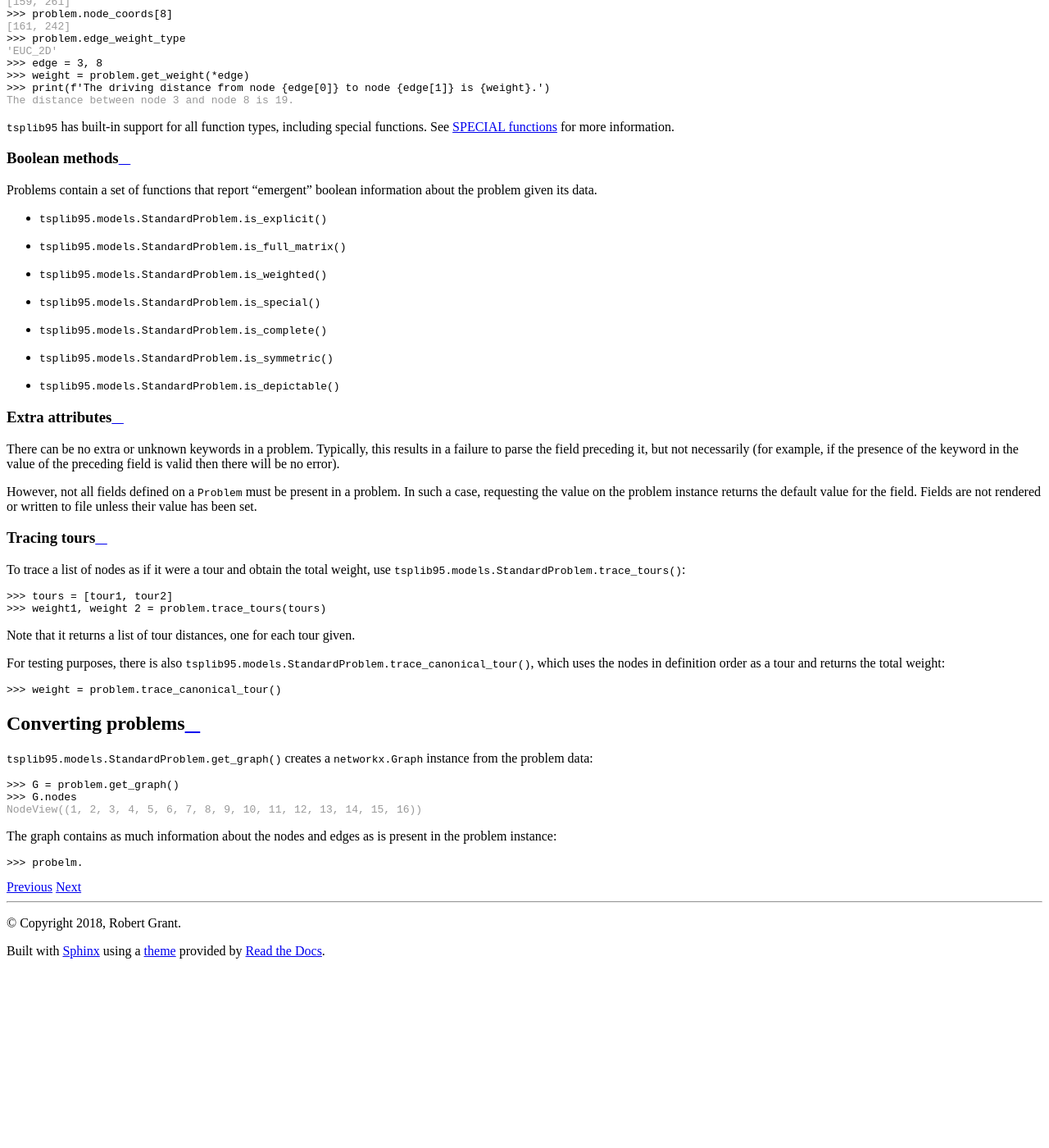
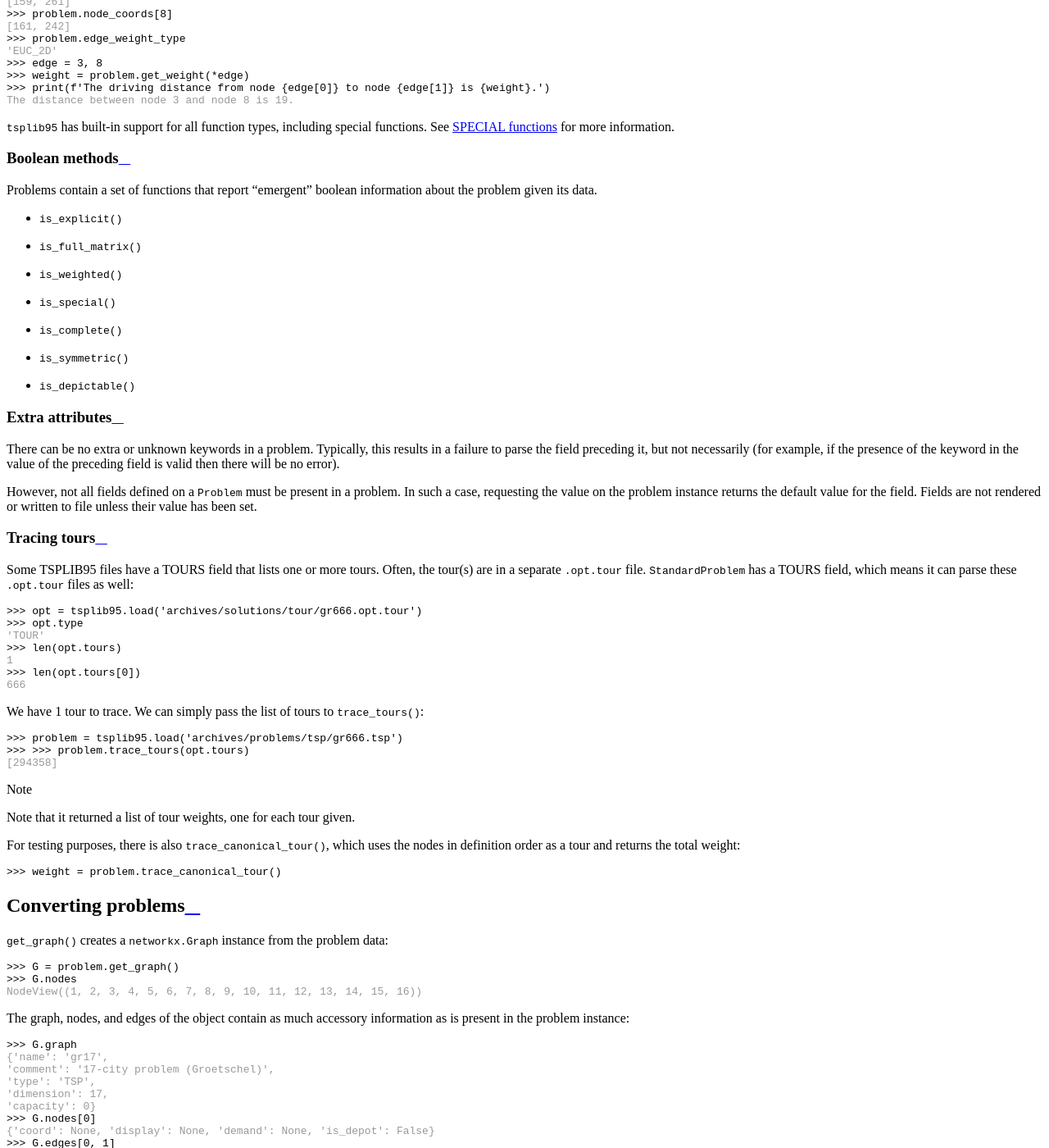
Before and after one commit to rhgrant10/tsplib95, a Sphinx documentation site: the page built from docs/pages/usage.rst, in a window 1280 px wide and 1400 px high, scrolled down 5380 px. Shown: the whole window at 82% size. Built offline with Sphinx 7.4.7 and the Read the Docs theme 2.0.0, drawn with Linux system fonts in a browser that asks for light colours; before the commit the page ends 6557 px from its top, so only the background shows below that; some of the changed text lies outside the part shown.

Commit message:
Small doc progress

```diff
--- a/docs/pages/usage.rst
+++ b/docs/pages/usage.rst
@@ -385,13 +385,13 @@ Boolean methods
 Problems contain a set of functions that report "emergent" boolean information
 about the problem given its data.
 
-* :func:`tsplib95.models.StandardProblem.is_explicit`
-* :func:`tsplib95.models.StandardProblem.is_full_matrix`
-* :func:`tsplib95.models.StandardProblem.is_weighted`
-* :func:`tsplib95.models.StandardProblem.is_special`
-* :func:`tsplib95.models.StandardProblem.is_complete`
-* :func:`tsplib95.models.StandardProblem.is_symmetric`
-* :func:`tsplib95.models.StandardProblem.is_depictable`
+* :func:`~tsplib95.models.StandardProblem.is_explicit`
+* :func:`~tsplib95.models.StandardProblem.is_full_matrix`
+* :func:`~tsplib95.models.StandardProblem.is_weighted`
+* :func:`~tsplib95.models.StandardProblem.is_special`
+* :func:`~tsplib95.models.StandardProblem.is_complete`
+* :func:`~tsplib95.models.StandardProblem.is_symmetric`
+* :func:`~tsplib95.models.StandardProblem.is_depictable`
 
 
 Extra attributes
@@ -410,16 +410,32 @@ has been set.
 Tracing tours
 -------------
 
-To trace a list of nodes as if it were a tour and obtain the total weight, use
-:func:`tsplib95.models.StandardProblem.trace_tours`::
+Some TSPLIB95 files have a TOURS field that lists one or more tours. Often, the
+tour(s) are in a separate ``.opt.tour`` file.
+:class:`~tsplib95.models.StandardProblem` has a TOURS field, which means it can
+parse these ``.opt.tour`` files as well::
 
-    >>> tours = [tour1, tour2]
-    >>> weight1, weight 2 = problem.trace_tours(tours)
+    >>> opt = tsplib95.load('archives/solutions/tour/gr666.opt.tour')
+    >>> opt.type
+    'TOUR'
+    >>> len(opt.tours)
+    1
+    >>> len(opt.tours[0])
+    666
 
-Note that it returns a list of tour distances, one for each tour given.
+We have 1 tour to trace. We can simply pass the list of tours to
+:func:`~tsplib95.models.StandardProblem.trace_tours`::
+
+    >>> problem = tsplib95.load('archives/problems/tsp/gr666.tsp')
+    >>> >>> problem.trace_tours(opt.tours)
+    [294358]
+
+.. note::
+
+    Note that it returned a list of tour weights, one for each tour given.
 
 For testing purposes, there is also
-:func:`tsplib95.models.StandardProblem.trace_canonical_tour`, which uses the
+:func:`~tsplib95.models.StandardProblem.trace_canonical_tour`, which uses the
 nodes in definition order as a tour and returns the total weight::
 
     >>> weight = problem.trace_canonical_tour()
@@ -428,17 +444,28 @@ nodes in definition order as a tour and returns the total weight::
 Converting problems
 ===================
 
-:func:`tsplib95.models.StandardProblem.get_graph` creates a ``networkx.Graph``
+:func:`~tsplib95.models.StandardProblem.get_graph` creates a ``networkx.Graph``
 instance from the problem data::
 
     >>> G = problem.get_graph()
     >>> G.nodes
     NodeView((1, 2, 3, 4, 5, 6, 7, 8, 9, 10, 11, 12, 13, 14, 15, 16))
 
-The graph contains as much information about the nodes and edges as is present
-in the problem instance::
+The graph, nodes, and edges of the object contain as much accessory information
+as is present in the problem instance::
 
-    >>> probelm.
+    >>> G.graph
+    {'name': 'gr17',
+    'comment': '17-city problem (Groetschel)',
+    'type': 'TSP',
+    'dimension': 17,
+    'capacity': 0}
+    >>> G.nodes[0]
+    {'coord': None, 'display': None, 'demand': None, 'is_depot': False}
+    >>> G.edges[0, 1]
+    {'weight': 633, 'is_fixed': False}
+
+
 
 .. _TSPLIB: https://www.iwr.uni-heidelberg.de/groups/comopt/software/TSPLIB95/index.html
 .. _TSPLIB problem files: https://comopt.ifi.uni-heidelberg.de/software/TSPLIB95/tsp/
```
Also changed, not shown: other parts of docs/pages/usage.rst (+1 -1 lines).
